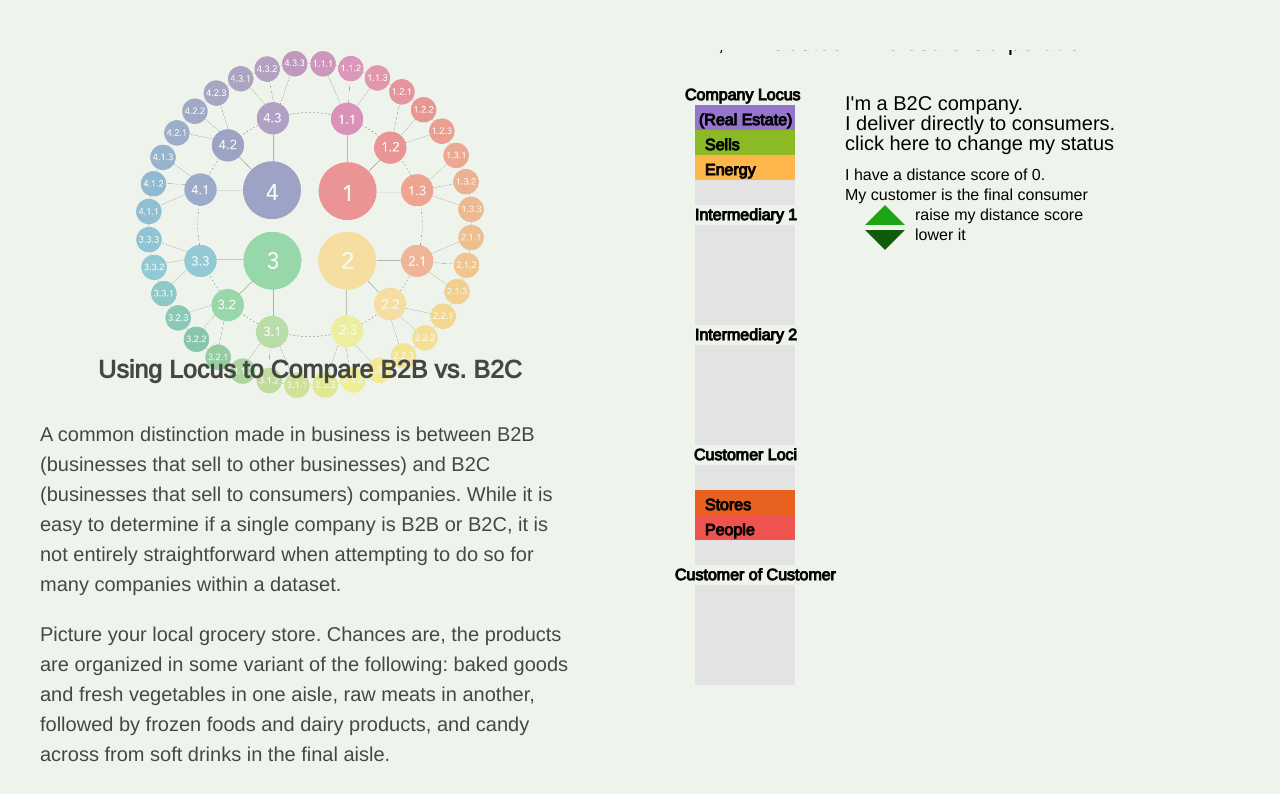
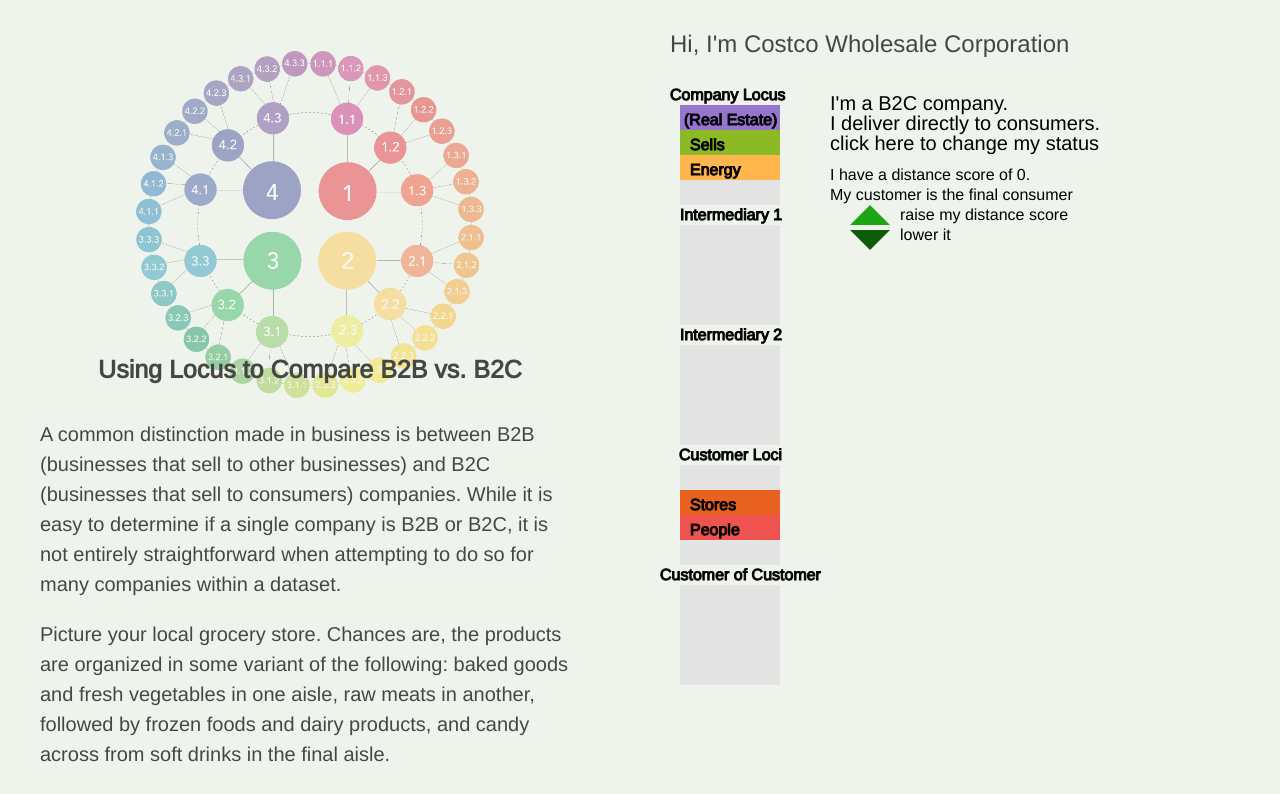
Before and after one commit to klenofjupiter/jkarticle, a React (Create React App) app: page / in a window 1280 px wide. Shown: the top 794 px of the page. Built offline with nearby package versions, Linux system fonts and the light colour scheme.

Commit message:
no more position sticky

```diff
--- a/src/App.css
+++ b/src/App.css
@@ -20,6 +20,8 @@
   grid-column-start: 2;
   margin-right: 0;
   padding-right: 0;
+  position: fixed;
+  top:0;
  }
 .fixed {
   position:fixed;
@@ -97,9 +99,9 @@
 .barcode-svg {
   width: 470px ;
   height: 100vh;
-  position: -webkit-sticky;
+/*  position: -webkit-sticky;
   position: sticky;
-  top: 0;
+  top: 0;*/
   padding-right: 0px;
   padding-top: 50px;
   margin-right: 0px;
@@ -108,6 +110,17 @@
   backface-visibility: hidden;
   transform: translateZ(0);
   transition: transform 0.25s ease-out;
+}
+#barcode-div {
+  position: fixed;
+  top: 0;
+  left:660px;
+}
+.intro-barcode {
+  position: fixed;
+  top: 0;
+  margin-top: 30px;
+  margin-left: 10px;
 }
 
 article {
--- a/src/Barcode.js
+++ b/src/Barcode.js
@@ -41,7 +41,7 @@
   }
   //update when click-handler resends props
   componentWillReceiveProps(nextProps){
-    d3.selectAll("svg.barcode-svg > *").remove();  //this prevents multiple instances of the svg tag from being drawn and crowding one another
+    d3.selectAll("#barcode-div > *").remove();  //this prevents multiple instances of the svg tag from being drawn and crowding one another
     makeData(nextProps.data, nextProps.distanceClicker, nextProps.status, nextProps.distance, nextProps.businessClicker, nextProps.showB2B)
       let score = document.getElementById('distance-score');
       let rect = score.getBoundingClientRect();
@@ -59,6 +59,6 @@
  }
 
   render() {
-    return ( <svg id="viz" className="barcode-svg" /> )
+    return ( <div id="barcode-div"  /> )
    }
 }
--- a/src/makeData.js
+++ b/src/makeData.js
@@ -51,9 +51,14 @@
 let barLeft = 20;
 let barHeight = 25;
 
-  let intro = d3.select('#viz').append('text')
-  			  .attr('x', () => barLeft)
-  			  .attr('y', '0')
+  let plot = d3.select('#barcode-div')
+               .append('svg')
+               .attr('id', 'viz')
+               .attr('class', "barcode-svg")
+
+  let intro = d3.select('#barcode-div').append('div')
+  			  // .attr('x', () => barLeft)
+  			  // .attr('y', '0')
   			  .text(`Hi, I'm ${data.name}`)
   			  .attr('class', 'intro-barcode')
 
```
